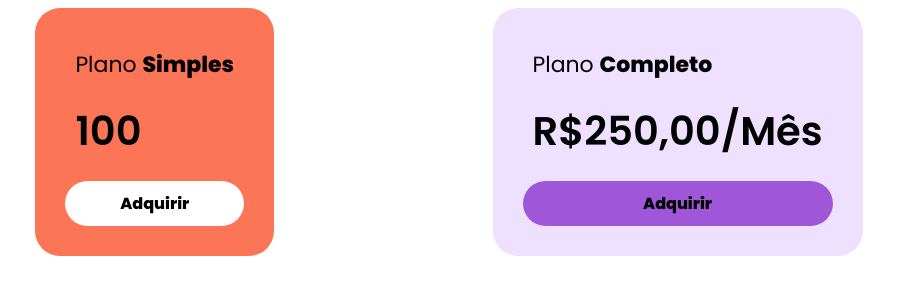
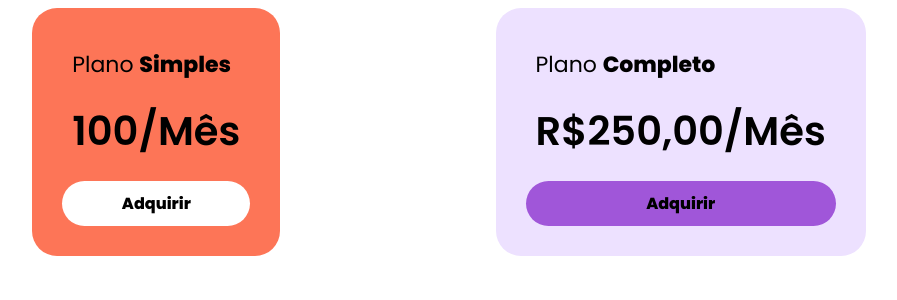
Before and after one commit to samueljdev/projeto-components, an Angular app: page / in a window 1280 px wide. Shown: the top 300 px of the page, without its empty margins (191-1088 px from the left). Built offline with nearby package versions, Linux system fonts and the light colour scheme.

Commit message:
Encadeamento Opcional na Interpolação

```diff
--- a/src/app/card/card.component.html
+++ b/src/app/card/card.component.html
@@ -1,5 +1,5 @@
 <div class="card">
-    <div class="card__plan card__item">Plano <b>{{ plano.infos.tipo }}</b></div>
-    <div class="card__price card__item">{{ plano.infos.preco }}</div>
+    <div class="card__plan card__item">Plano <b>{{ plano.infos.tipo}}</b></div>
+    <div class="card__price card__item">{{ plano.infos.preco }}/Mês</div>
     <app-card-button></app-card-button>
 </div>
--- a/src/app/card/card.component.ts
+++ b/src/app/card/card.component.ts
@@ -1,4 +1,13 @@
 import { Component } from '@angular/core';
+
+interface IPlano {
+  infos: IInfos;
+}
+
+interface IInfos {
+  tipo: string;
+  preco: number;
+}
 
 @Component({
   selector: 'app-card',
@@ -6,10 +15,10 @@
   styleUrls: ['./card.component.scss']
 })
 export class CardComponent {
-  plano = {
+  plano: IPlano = {
     infos: {
       tipo: 'Simples',
-      preco: 100,
-    },
+      preco: 100.00
+    }
   };
 }
```
